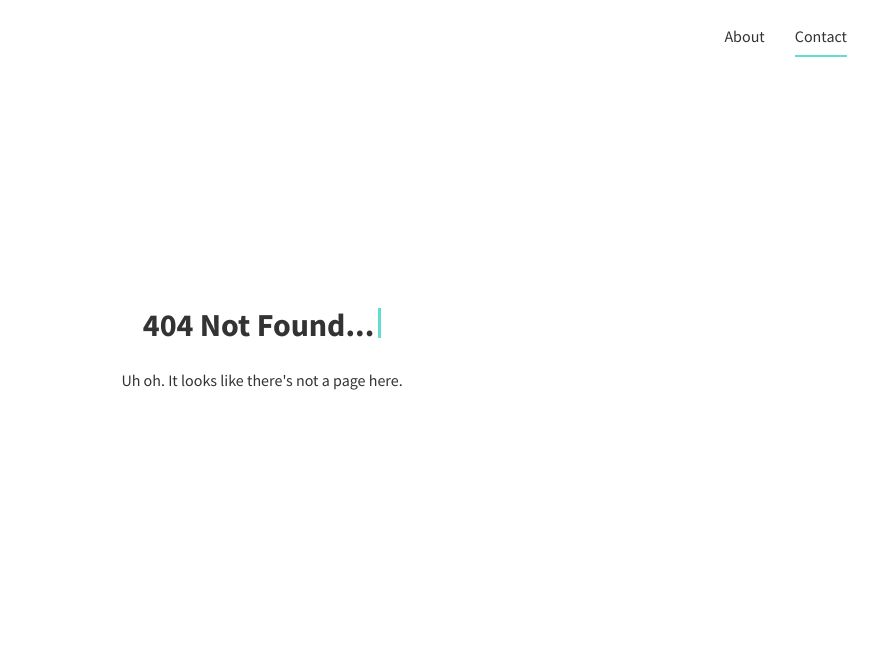
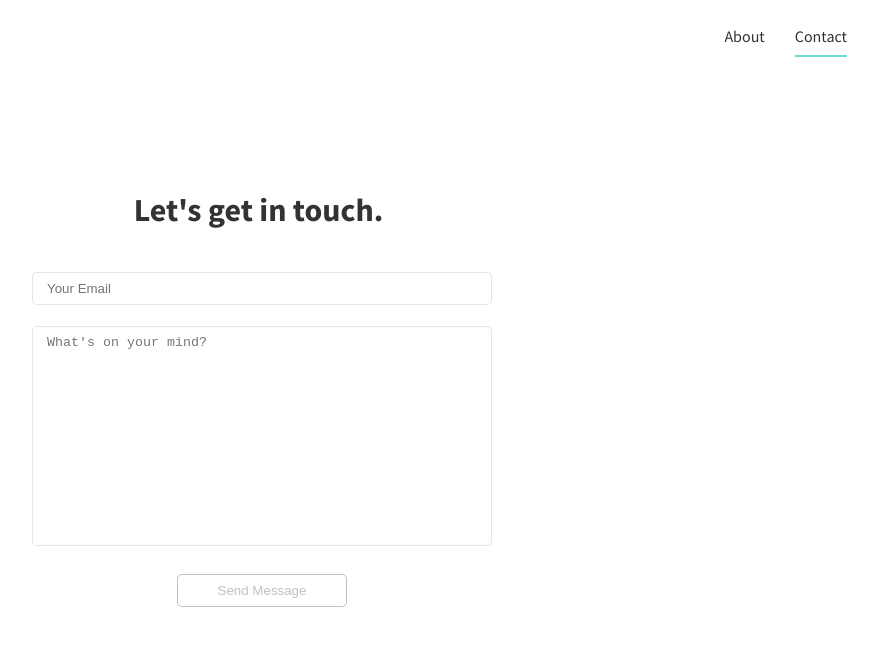
Before and after one commit to jsburgin/portfolio, a Gatsby site: page /contact in a window 1280 px wide. Before the commit this address had no page. Shown: the whole page, without its empty margins (378-1255 px from the left). Built offline with nearby package versions, Linux system fonts and the light colour scheme; Gatsby itself is replaced by a stand-in of ours.

Commit message:
Added contact page

```diff
--- a/package.json
+++ b/package.json
@@ -5,6 +5,7 @@
   "version": "0.1.0",
   "author": "Josh Burgin <jsburgin@crimson.ua.edu>",
   "dependencies": {
+    "axios": "^0.18.0",
     "babel-plugin-styled-components": "^1.10.0",
     "gatsby": "^2.0.76",
     "gatsby-image": "^2.0.20",
--- /dev/null
+++ b/src/components/contact/contact-form.js
@@ -0,0 +1,131 @@
+import React from 'react'
+import axios from 'axios'
+
+import { verifyEmail } from '../../utils/verify'
+import Form from '../form/form'
+import Error from '../form/error';
+import Success from './success'
+
+class ContactForm extends React.Component {
+  constructor(props) {
+    super(props)
+    this.state = {
+      email: '',
+      message: '',
+      validEmail: false,
+      validMessage: false,
+      submitted: false,
+      emailError: null,
+      messageError: null,
+    }
+  }
+
+  handleEmailChange = (e) => {
+    this.setState({
+      email: e.target.value,
+      validEmail: verifyEmail(e.target.value),
+      emailError: null,
+    })
+  }
+
+  handleMessageChange = (e) => {
+    const message = e.target.value
+
+    this.setState({
+      message: e.target.value,
+      validMessage: message.length >= 10 && message.length < 500,
+      messageError: null,
+    })
+  }
+
+  showSuccess = () => {
+    this.setState({
+      submitted: true,
+    })
+  }
+
+  showError = (err) => {
+    console.log(err);
+    this.setState({
+      emailError: 'It Looks like something went wrong. Please try again in a few minutes.'
+    })
+  }
+
+  sendMessage = () => {
+    const { email, message } = this.state;
+    const requestConfig = {
+      method: 'post',
+      url: 'https://us-central1-joshburginio.cloudfunctions.net/joshburginio-contact',
+      data: {
+        email,
+        message,
+      },
+    };
+
+    axios(requestConfig)
+      .then(() => { this.showSuccess() })
+      .catch((err) => this.showError(err));
+  }
+
+  onSubmit = (e) => {
+    e.preventDefault()
+    let valid = true
+    let { emailError, messageError } = this.state
+
+    if (!this.state.validEmail) {
+      valid = false
+      emailError = 'Invalid email address:';
+    }
+
+    if (!this.state.validMessage) {
+      valid = false
+      messageError = this.state.message.length < 10 ?
+        'Message must be at least 10 characters:' :
+        'Message must be no more than 500 characters:'
+    }
+
+    if (valid) return this.sendMessage()
+
+    this.setState({
+      emailError,
+      messageError,
+    })
+  }
+
+  render() {
+    const { emailError, messageError } = this.state;
+    const valid = this.state.validEmail && this.state.validMessage;
+
+    if (this.state.submitted) {
+      return (<Success />)
+    }
+
+    return (
+      <Form style={{ marginTop: '1.3rem' }}>
+        {}
+        {emailError && <Error>{emailError}</Error>}
+        <input
+          name="email"
+          onChange={this.handleEmailChange}
+          type="email"
+          placeholder="Your Email"
+        />
+        {messageError && <Error>{messageError}</Error>}
+        <textarea
+          name="message"
+          onChange={this.handleMessageChange}
+          placeholder="What's on your mind?"
+        />
+        <button
+          onClick={this.onSubmit}
+          type="submit"
+          className={valid ? 'valid' : ''}
+        >
+          Send Message
+        </button>
+      </Form>
+    )
+  }
+}
+
+export default ContactForm
--- /dev/null
+++ b/src/components/contact/success.js
@@ -0,0 +1,12 @@
+import React from 'react';
+import styled from 'styled-components'
+
+const SuccessMessage = styled.p`
+
+`
+
+const Success = () => (
+  <SuccessMessage>Your message has been sent. I'll get back to you as soon as possible.</SuccessMessage>
+)
+
+export default Success
--- /dev/null
+++ b/src/components/core/page.js
@@ -0,0 +1,20 @@
+import styled from 'styled-components'
+
+const Page = styled.div`
+  width: 100%;
+  height: 100%;
+  text-align: center;
+  display: flex;
+  flex-direction: column;
+  justify-content: center;
+
+  .page-content {
+    width: 100%;
+
+    a {
+      color: #000;
+    }
+  }
+`
+
+export default Page
--- a/src/components/core/typing-header.js
+++ b/src/components/core/typing-header.js
@@ -31,7 +31,7 @@ class TypingHeader extends React.Component {
     this.state = {
       showCursor: true,
       blinkInterval: 400,
-      length: 0,
+      length: props.skipTyping ? this.props.title.length : 0,
       intervals: [80, 90, 85, 110],
     }
   }
@@ -48,6 +48,10 @@ class TypingHeader extends React.Component {
     })
   }
 
+  startCursorBlink = () => {
+    setInterval(() => { this.toggleCursor() }, this.state.blinkInterval)
+  }
+
   type = () => {
     const length = this.state.length + 1
     this.setState({ length })
@@ -55,12 +59,12 @@ class TypingHeader extends React.Component {
     if (length !== this.props.title.length) {
       setTimeout(() => { this.type() }, this.getRandomInterval())
     } else {
-      setInterval(() => { this.toggleCursor() }, this.state.blinkInterval)
+      this.startCursorBlink();
     }
   }
 
   componentDidMount() {
-    this.type()
+    this.props.skipTyping ? this.startCursorBlink() : this.type();
   }
 
   render() {
@@ -77,6 +81,7 @@ class TypingHeader extends React.Component {
 
 TypingHeader.propTypes = {
   title: PropTypes.string.isRequired,
+  skipTyping: PropTypes.bool,
 }
 
 export default TypingHeader
--- /dev/null
+++ b/src/components/form/error.js
@@ -0,0 +1,9 @@
+import styled from 'styled-components'
+
+export default styled.label`
+  width: 100%;
+  text-align: left;
+  display: block;
+  font-size: 14px;
+  margin: -10px 0 5px;
+`
--- /dev/null
+++ b/src/components/form/form.js
@@ -0,0 +1,43 @@
+import styled from 'styled-components'
+
+export default styled.form`
+  width: 100%;
+  padding: 0 30px;
+  margin: 0 auto;
+  max-width: 520px;
+
+  button {
+    background: #fff;
+    border: 1px solid rgba(0, 0, 0, 0.8);
+    color: rgba(0, 0, 0, 0.8);
+    opacity: 0.3;
+    outline: none;
+    padding: 8px 40px;
+    border-radius: 5px;
+    cursor: not-allowed;
+    transition: opacity 0.3s ease, color 0.3s ease, border-color: 0.3s ease;
+
+    &.valid {
+      opacity: 1;
+      color: rgba(99, 220, 210, 1);
+      border-color: rgba(99, 220, 210, 1);
+      cursor: pointer;
+    }
+  }
+
+  input, textarea {
+    width: 100%;
+    padding: 8px;
+    outline: none;
+    text-indent: 6px;
+
+    border-radius: 5px;
+    border: 1px solid rgba(0, 0, 0, 0.1);
+    margin-bottom: 1.3rem;
+  }
+
+  textarea {
+    height: 220px;
+    resize: none;
+  }
+`;
--- /dev/null
+++ b/src/pages/contact.js
@@ -0,0 +1,21 @@
+import React from 'react'
+
+import TypingHeader from '../components/core/typing-header'
+import Layout from '../components/layout'
+import SEO from '../components/seo'
+import Page from '../components/core/page'
+import ContactForm from '../components/contact/contact-form'
+
+const ContactPage = () => (
+  <Layout>
+    <SEO title="Contact" />
+    <Page>
+      <div className="page-content">
+        <TypingHeader title="Let's get in touch." skipTyping />
+        <ContactForm />
+      </div>
+    </Page>
+  </Layout>
+)
+
+export default ContactPage
--- /dev/null
+++ b/src/utils/verify.js
@@ -0,0 +1,3 @@
+export const verifyEmail = (email) => {
+  return /^(([^<>()[\]\\.,;:\s@"]+(\.[^<>()[\]\\.,;:\s@"]+)*)|(".+"))@((\[[0-9]{1,3}\.[0-9]{1,3}\.[0-9]{1,3}\.[0-9]{1,3}])|(([a-zA-Z\-0-9]+\.)+[a-zA-Z]{2,}))$/.test(email)
+}
```
Also changed, not shown: src/pages/index.js (+5 -21 lines), 1 other file.
